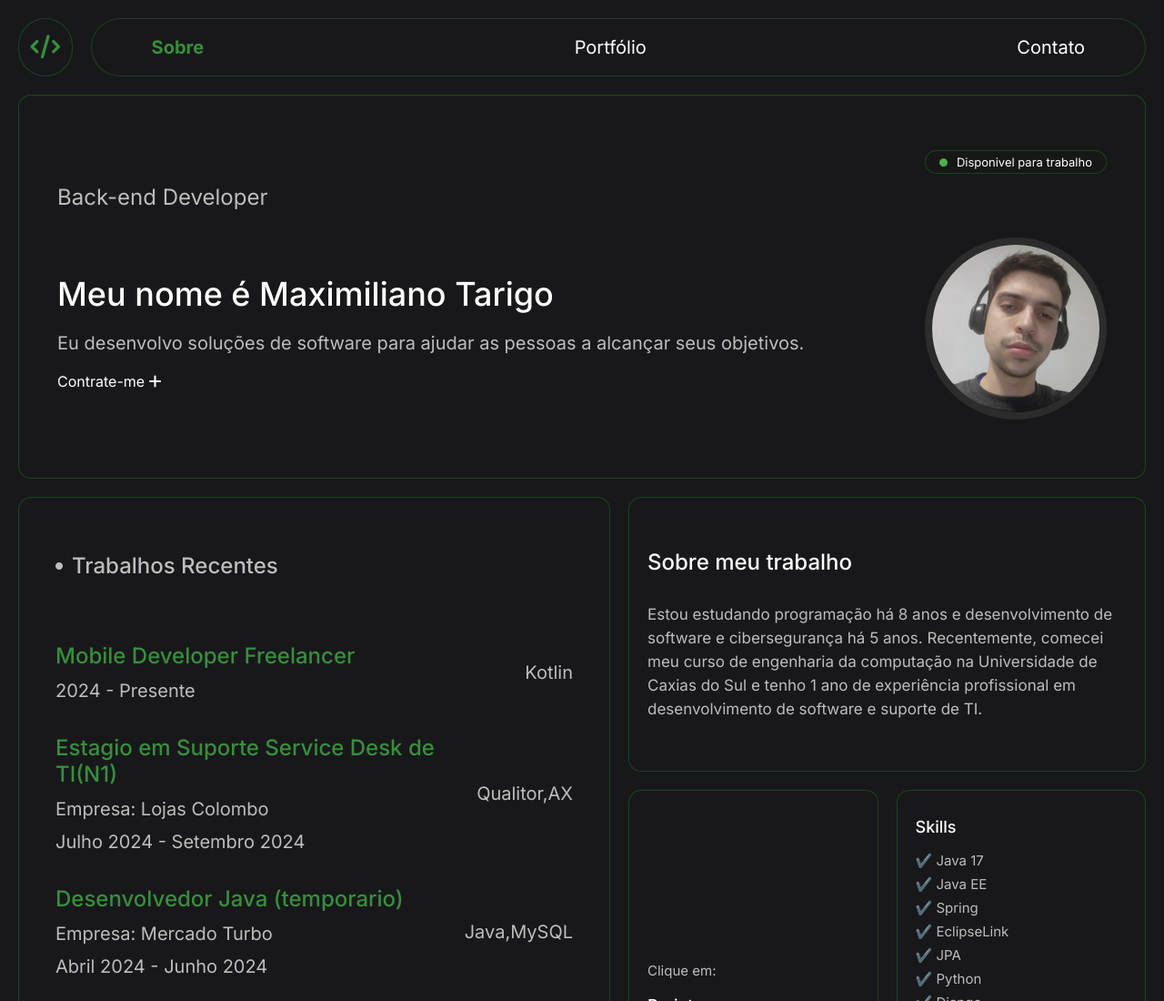
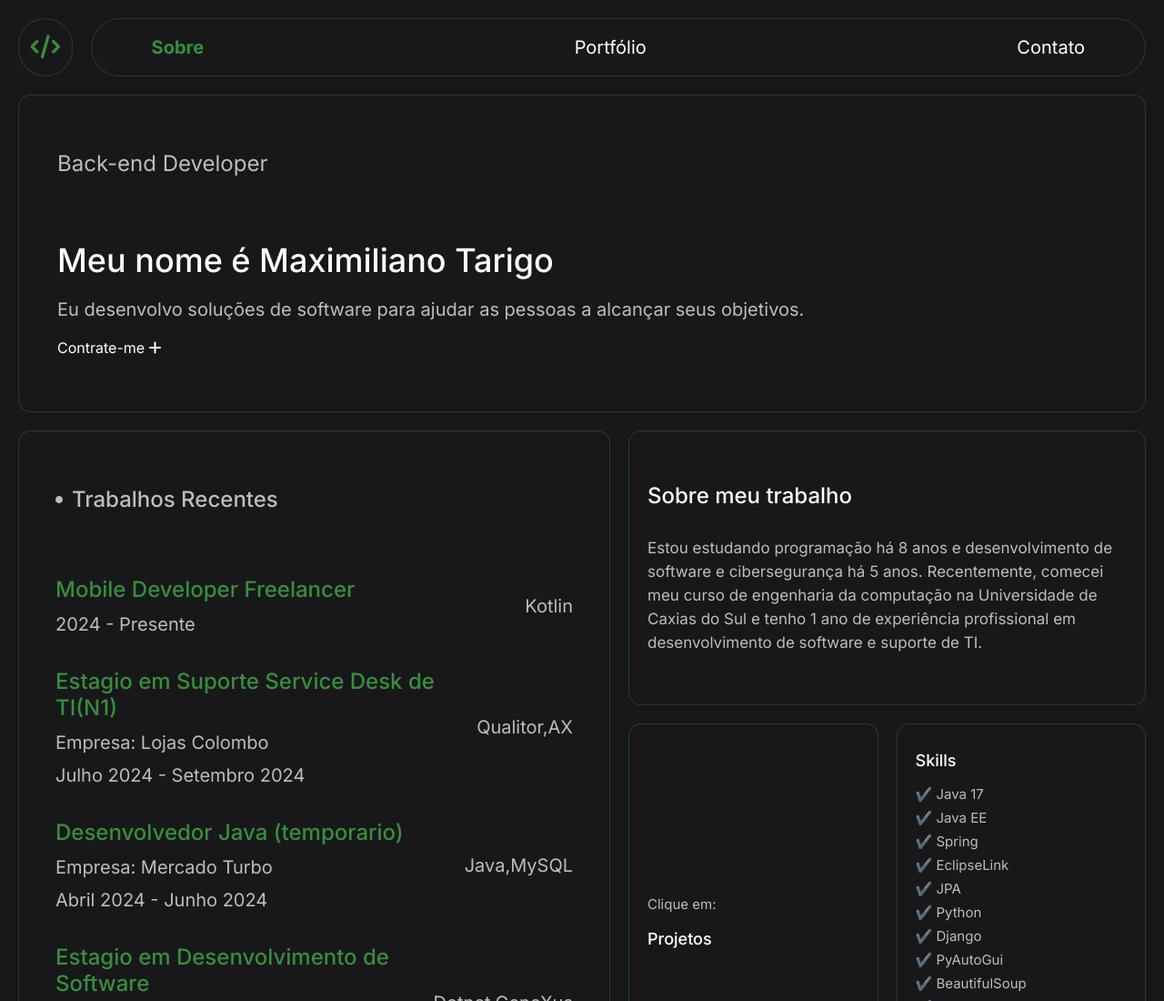
Before and after one commit to chariot27/chariot27.github.io, a plain HTML site: page index.html in a window 1280 px wide. Shown: the top 1100 px of the page at 91% size. Drawn offline with Linux system fonts and the light colour scheme.

Commit message:
Update index.html

```diff
--- a/index.html
+++ b/index.html
@@ -30,10 +30,6 @@
                     </a>
                 </div>
             </div>
-        </div>
-        <div class="right">
-            <a href="#" class="online"><i class="fa-solid fa-circle"></i> Disponivel para trabalho</a>
-            <img src="profile.jpg">
         </div>
     </div>
 
```
